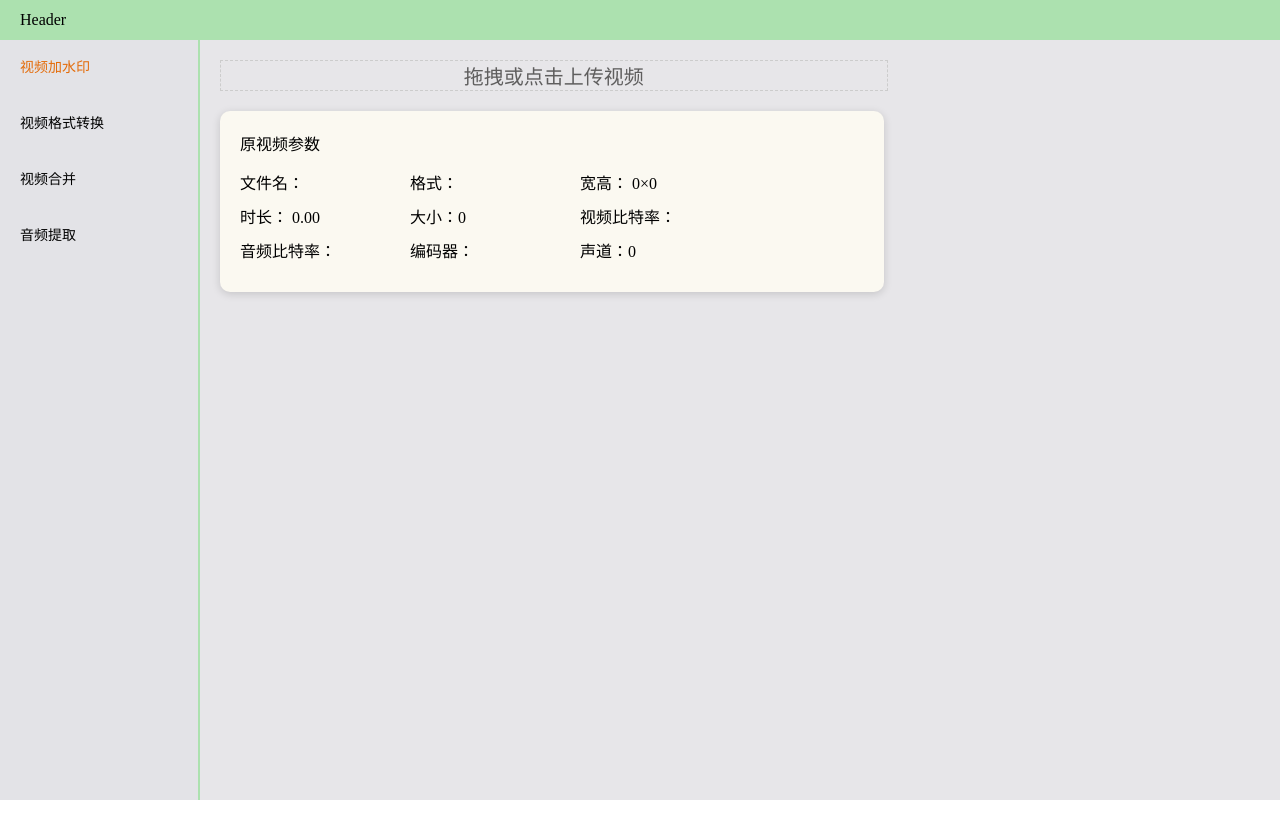
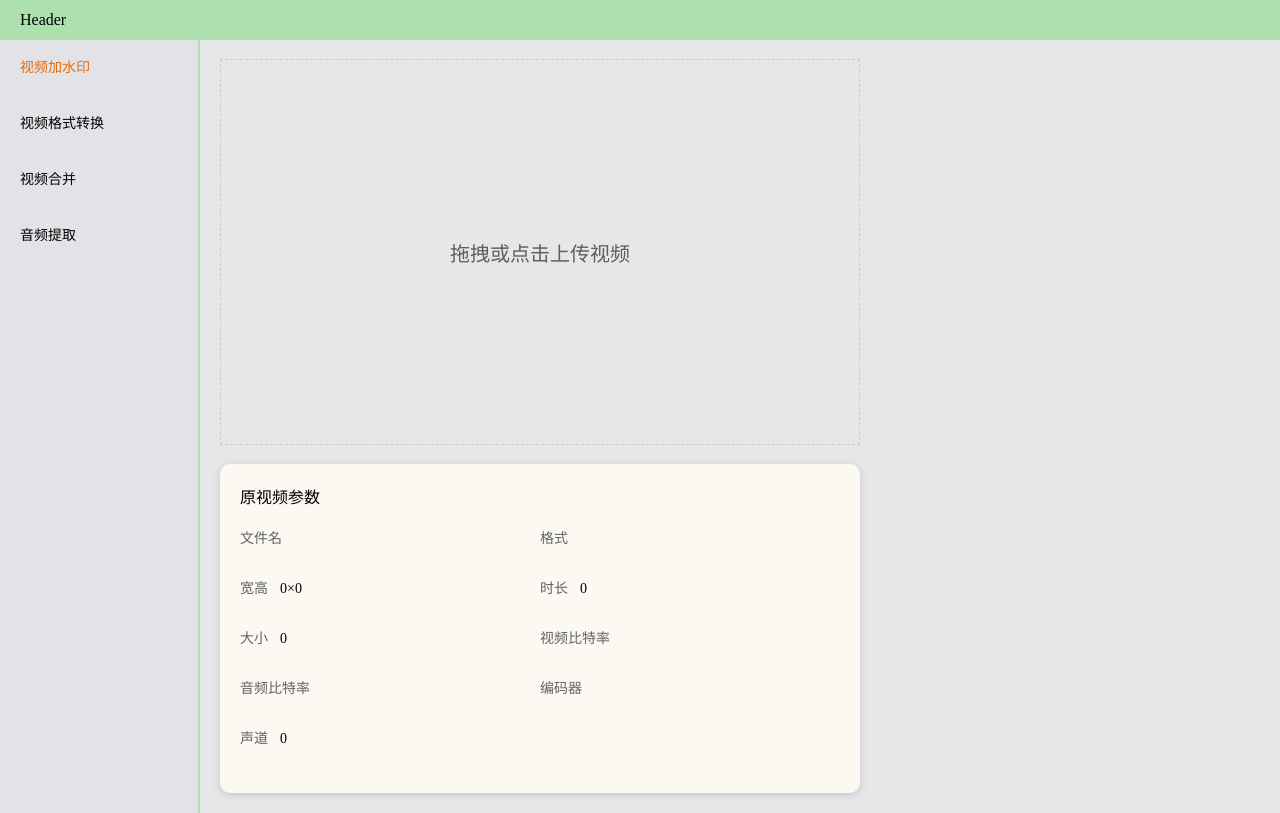
Before and after one commit to 150098399/v-tools, a Vue app: page /watermark in a window 1280 px wide. Built offline with nearby package versions, Linux system fonts and the light colour scheme.

Commit message:
添加源视频信息样式

```diff
--- a/main/ffmpeg/initFfmpeg.ts
+++ b/main/ffmpeg/initFfmpeg.ts
@@ -28,6 +28,7 @@ export const addWater = (text) => {
 };
 
 export const readFile = (filePath) => {
+
   return new Promise((resolve) => {
     ffmpeg(filePath).ffprobe(
       (err: any, data: { format: any; streams: any }) => {
--- a/src/components/Watermark.vue
+++ b/src/components/Watermark.vue
@@ -15,21 +15,74 @@
         v-else
         controls
         :src="videoSorce"
-        style="width: 100%; height: auto"
+        style="height: 100%; width: 100%"
       ></video>
     </div>
     <div class="origin-info">
       <div class="header">原视频参数</div>
       <div class="info">
-        <div class="info-item">文件名： {{ video.fileName }}</div>
-        <div class="info-item">格式：{{ video.format_name }}</div>
-        <div class="info-item">宽高： {{ video.width }}×{{ video.height }}</div>
-        <div class="info-item">时长： {{ video.duration.toFixed(2) }}</div>
-        <div class="info-item">大小：{{ video.size }}</div>
-        <div class="info-item">视频比特率：{{ video.video_bit_rate }}</div>
-        <div class="info-item">音频比特率：{{ video.audio_bit_rate }}</div>
-        <div class="info-item">编码器：{{ video.codec }}</div>
-        <div class="info-item">声道：{{ video.channels }}</div>
+        <el-form :model="video" label-position="right">
+          <el-row>
+            <el-col :span="12">
+              <el-form-item label="文件名">
+                <span>{{ video.fileName }}</span>
+              </el-form-item>
+            </el-col>
+            <el-col :span="12">
+              <el-form-item label="格式">
+                <span>{{ video.format_name }}</span>
+              </el-form-item>
+            </el-col>
+          </el-row>
+
+          <el-row>
+            <el-col :span="12">
+              <el-form-item label="宽高">
+                <span>{{ video.width }}×{{ video.height }}</span>
+              </el-form-item>
+            </el-col>
+            <el-col :span="12">
+              <el-form-item label="时长">
+                <span>{{ video.duration }}</span>
+              </el-form-item>
+            </el-col>
+          </el-row>
+
+          <el-row>
+            <el-col :span="12">
+              <el-form-item label="大小">
+                <span>{{ video.size }}</span>
+              </el-form-item>
+            </el-col>
+            <el-col :span="12">
+              <el-form-item label="视频比特率">
+                <span>{{ video.video_bit_rate }}</span>
+              </el-form-item>
+            </el-col>
+          </el-row>
+
+          <el-row>
+            <el-col :span="12">
+              <el-form-item label="音频比特率">
+                <span>{{ video.audio_bit_rate }}</span>
+              </el-form-item>
+            </el-col>
+            <el-col :span="12">
+              <el-form-item label="编码器">
+                <span>{{ video.codec }}</span>
+              </el-form-item>
+            </el-col>
+          </el-row>
+
+          <el-row>
+            <el-col :span="12">
+              <el-form-item label="声道">
+                <span>{{ video.channels }}</span>
+              </el-form-item>
+            </el-col>
+            <el-col :span="12"></el-col>
+          </el-row>
+        </el-form>
       </div>
     </div>
   </div>
@@ -83,8 +136,8 @@ let video: any = ref({
   height: 0,
   size: 0,
   duration: 0,
-  videoBitrate: "",
-  audioBitrate: "",
+  video_bit_rate: "",
+  audio_bit_rate: "",
   codec: "",
   channels: 0,
 });
@@ -103,6 +156,8 @@ const handleReadFile = async (filePath: string) => {
     "video:readFile",
     filePath
   );
+  console.log(video.value);
+
   return true;
 };
 </script>
@@ -112,36 +167,40 @@ const handleReadFile = async (filePath: string) => {
   display: flex;
   align-items: center;
   justify-content: center;
-  width: 64%;
-  height: 36%;
-  border: 1px dashed #ccc;
+  height: 30vw;
+  width: 50vw;
   cursor: pointer;
   color: #5f5e5e;
   font-size: 20px;
 }
 
+.upload-wrap {
+  display: flex;
+  align-items: center;
+  justify-content: center;
+  height: 100%;
+  width: 100%;
+  border: 1px dashed #ccc;
+}
+
 .origin-info {
+  box-sizing: border-box;
   background-color: #fbf9f1;
   margin-top: 20px;
   border-radius: 10px;
   box-shadow: rgba(0, 0, 0, 0.15) 0px 2px 8px;
   padding: 20px;
-  width: 60%;
+  width: 50vw;
 }
+
 .header {
   margin-bottom: 15px;
-}
-.info {
-  display: flex;
-  flex-direction: row;
-  justify-content: flex-start;
-  flex-wrap: wrap;
 }
 
 .info-item {
   margin-right: 20px;
   margin-bottom: 10px;
-  width: 150px;
+  width: 160px;
   overflow: hidden;
 }
 </style>
```
